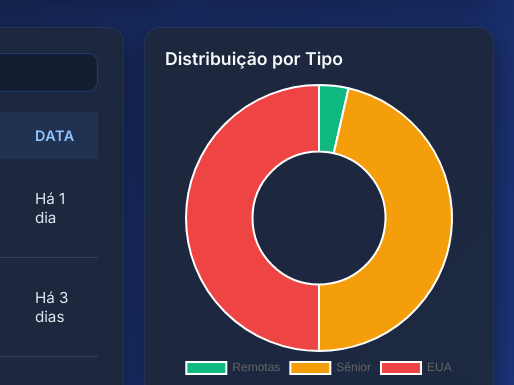
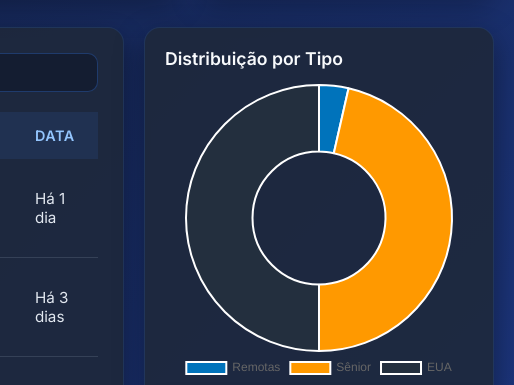
Before and after one commit to bielmaricato/envio-curriculo-linkedin, a website: page index.html in a window 1280 px wide. Shown: the part 408-793 px from the top of the page, 766-1280 px from the left. Drawn offline with nearby package versions, Linux system fonts and the light colour scheme.

Commit message:
Update index.html

```diff
--- a/index.html
+++ b/index.html
@@ -633,9 +633,9 @@
                     datasets: [{
                         data: [remoteCount, seniorCount, euaCount],
                         backgroundColor: [
-                            '#10b981',
-                            '#f59e0b',
-                            '#ef4444'
+                           '#0073BB', // azul amazon
+                    '#FF9900', // laranja amazon
+                    '#232F3E'  // azul escuro AWS
                         ],
                         borderWidth: 2,
                         borderColor: '#fff'
```
